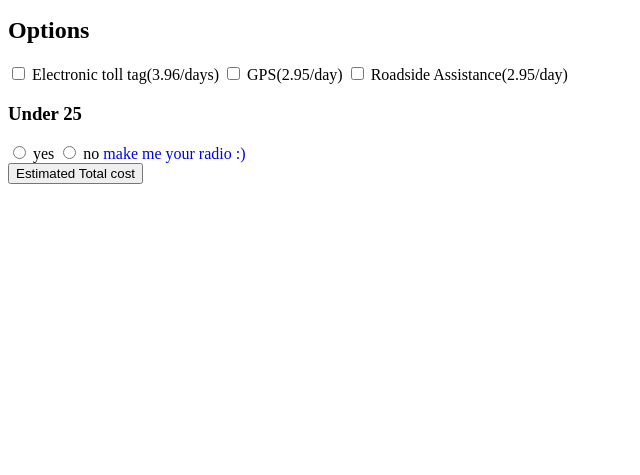
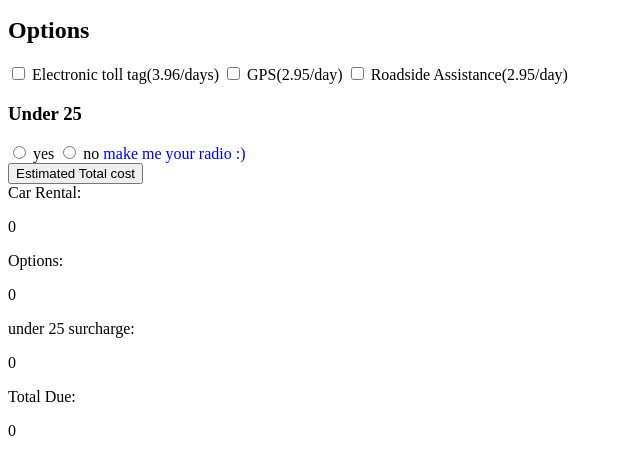
Before and after one commit to BradleyYeager01/workbook2, a plain HTML site: page webproject/index.html in a window 1280 px wide. Both pictures are taken after a click on the button "Estimated Total cost". Shown: the part 125-600 px from the top of the page, without its empty margins (0-640 px from the left). Drawn offline with Linux system fonts and the light colour scheme.

Commit message:
10/31/2023

```diff
--- a/webproject/index.html
+++ b/webproject/index.html
@@ -39,7 +39,12 @@
 
       <a href="https://youtu.be/T3E9Wjbq44E?si=CEquFHbgE0tAEOXF" style="text-decoration: none">make me your radio :)</a>
       <br />
-      <button id="estimatedCostBtn" onclick="estimateCost()">Estimated Total cost</button>
+      <button id="estimatedCostBtn">Estimated Total cost</button>
+      <br>
+      <span>Car Rental:</span><p id="carRentalcostParagraph"></p>
+      <span>Options:</span><p id="optionsCostParagraph"></p>
+      <span>under 25 surcharge:</span><p id="under25SurchargeParagraph"></p>
+      <span>Total Due:</span><p id="totalDueParagraph"></p>
     </main>
     <script src="scripts/index.js"></script>
   </body>
--- a/webproject/scripts/index.js
+++ b/webproject/scripts/index.js
@@ -14,6 +14,12 @@ let over25noRadio = document.getElementById("over25noRadio");
 //button
 let estimatedCostBtn = document.getElementById("estimatedCostBtn");
 
+// new
+let carRentalcostParagraph = document.getElementById("carRentalcostParagraph");
+let optionsCostParagraph = document.getElementById("optionsCostParagraph");
+let under25SurchargeParagraph = document.getElementById("under25SurchargeParagraph");
+let totalDueParagraph = document.getElementById("totalDueParagraph");
+
 //function time
 
 function estimateCost() {
@@ -24,6 +30,7 @@ function estimateCost() {
     let optionsCost = 0;
     let totalCost = 0;
     let under25Cost = 0;
+
 
     if (tollTagCheckbox.checked) {
         optionsCost += 3.95 * days;
@@ -38,5 +45,9 @@ function estimateCost() {
         under25Cost = carRentalCost * .3;
     }
     totalCost = carRentalCost + optionsCost + under25Cost;
-    console.log(carRentalCost, optionsCost, under25Cost, totalCost);
+    carRentalcostParagraph.innerText = carRentalCost;
+    optionsCostParagraph.innerText = optionsCost;
+    under25SurchargeParagraph.innerText = under25Cost;
+    totalDueParagraph.innerText = totalCost;
 }
+estimatedCostBtn.onclick = estimateCost;
```
Also changed, not shown: myObj.js (added, +11 -0 lines).
